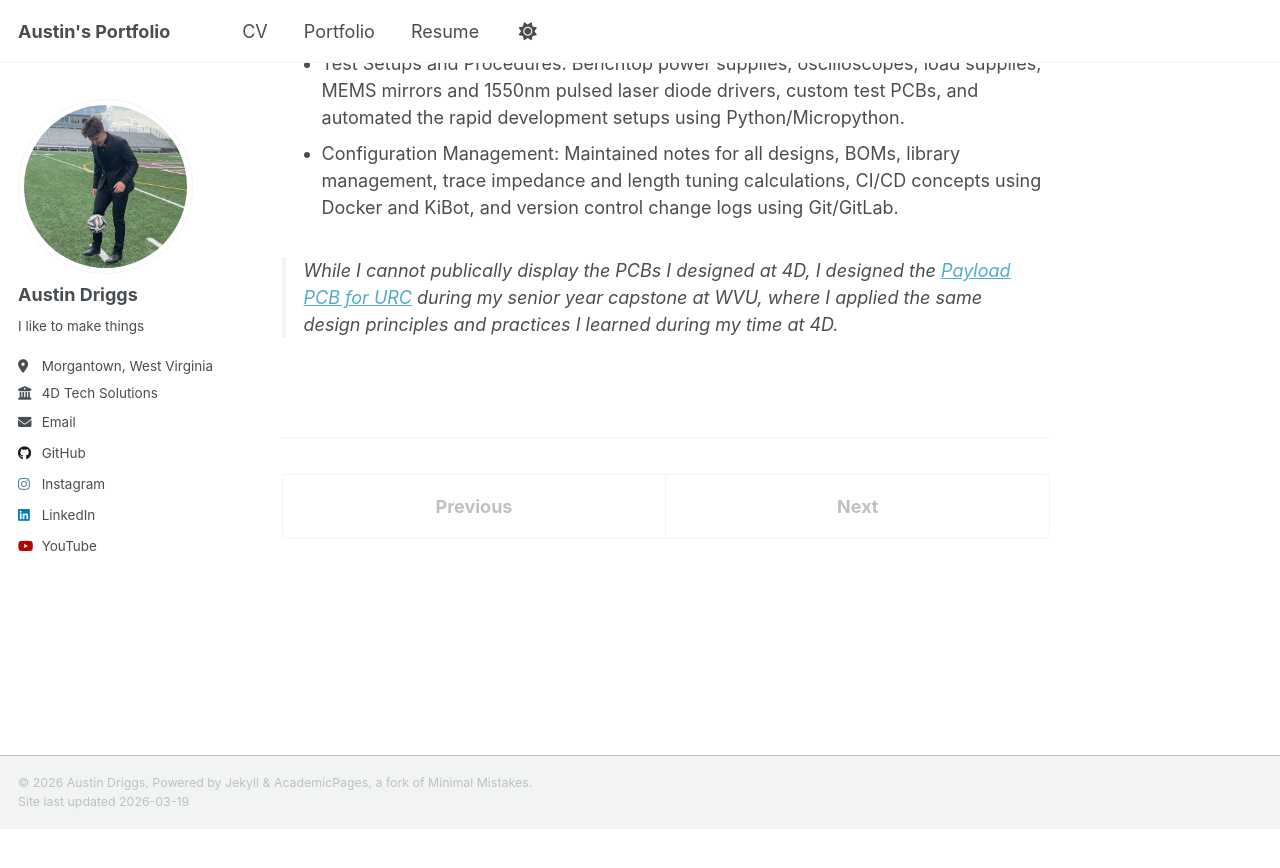
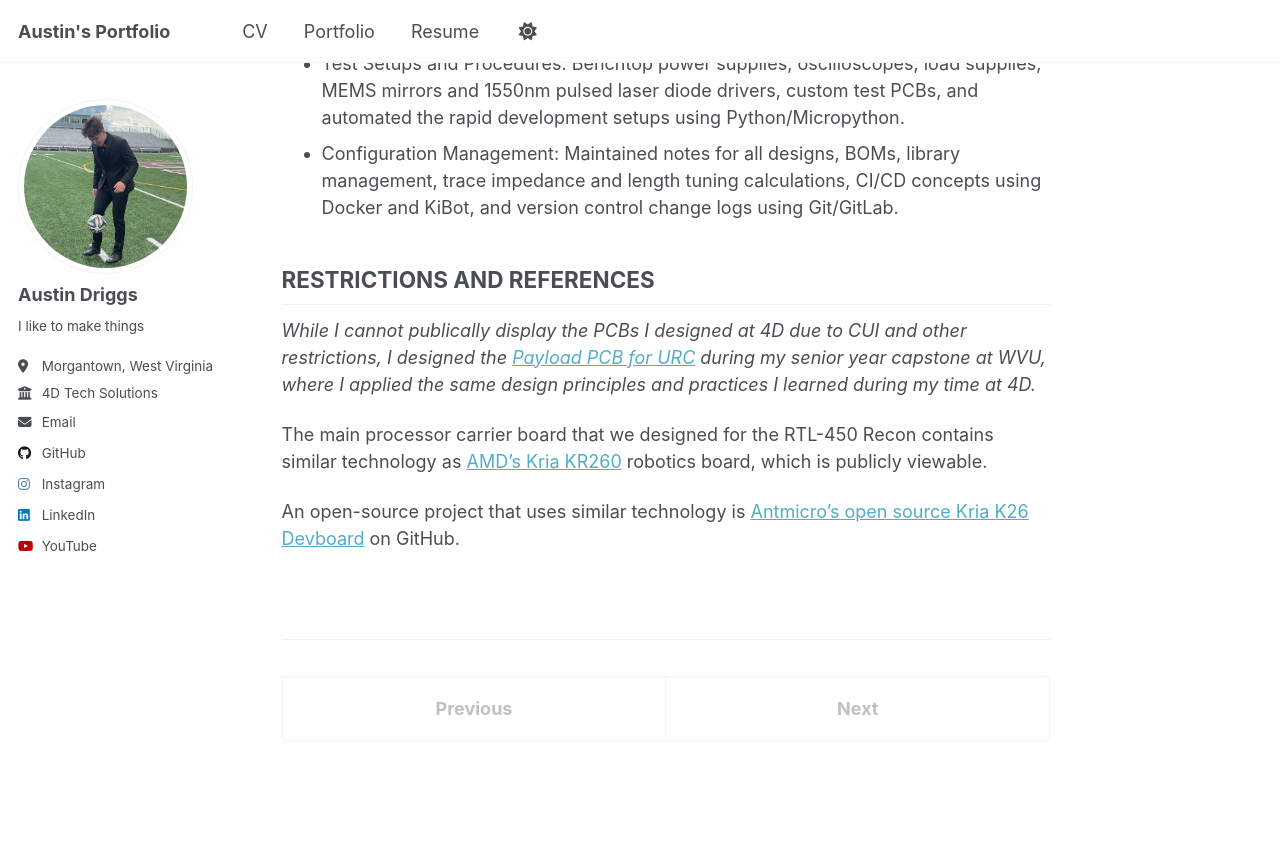
Before and after one commit to austindriggs/austindriggs.github.io, a Jekyll site: the page built from _portfolio/redtail.md, in a window 1280 px wide and 900 px high, scrolled down 1304 px. Shown: the top 868 px of the window. Built offline with Jekyll 4.4.1, drawn with Linux system fonts in a browser that asks for light colours; a script that is not in the unit is left out; before the commit the page ends 2133 px from its top, so only the background shows below that.

Commit message:
added a refernce section to redtail portfolio

```diff
--- a/_portfolio/redtail.md
+++ b/_portfolio/redtail.md
@@ -31,4 +31,11 @@ I was responsible for designing approximately half of the PCBs inside the RTL-45
 - Test Setups and Procedures: Benchtop power supplies, oscilloscopes, load supplies, MEMS mirrors and 1550nm pulsed laser diode drivers, custom test PCBs, and automated the rapid development setups using Python/Micropython.
 - Configuration Management: Maintained notes for all designs, BOMs, library management, trace impedance and length tuning calculations, CI/CD concepts using Docker and KiBot, and version control change logs using Git/GitLab.
 
-> *While I cannot publically display the PCBs I designed at 4D, I designed the [Payload PCB for URC](https://austindriggs.github.io/portfolio/urc/) during my senior year capstone at WVU, where I applied the same design principles and practices I learned during my time at 4D.*
+
+## RESTRICTIONS AND REFERENCES
+
+*While I cannot publically display the PCBs I designed at 4D due to CUI and other restrictions, I designed the [Payload PCB for URC](https://austindriggs.github.io/portfolio/urc/) during my senior year capstone at WVU, where I applied the same design principles and practices I learned during my time at 4D.*
+
+The main processor carrier board that we designed for the RTL-450 Recon contains similar technology as [AMD's Kria KR260](https://www.amd.com/en/products/system-on-modules/kria/k26/kr260-robotics-starter-kit.html) robotics board, which is publicly viewable.
+
+An open-source project that uses similar technology is [Antmicro's open source Kria K26 Devboard](https://github.com/antmicro/kria-k26-devboard) on GitHub.
```
